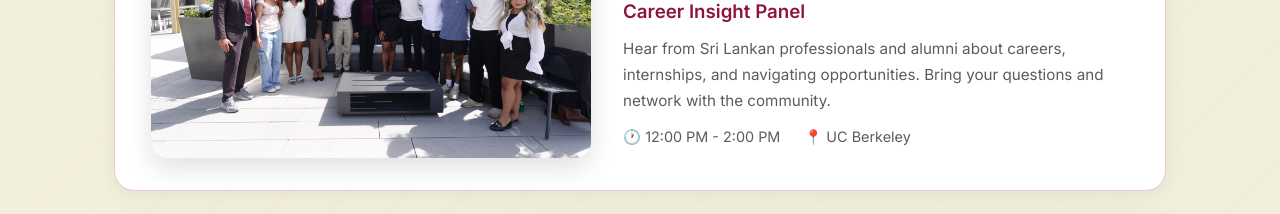
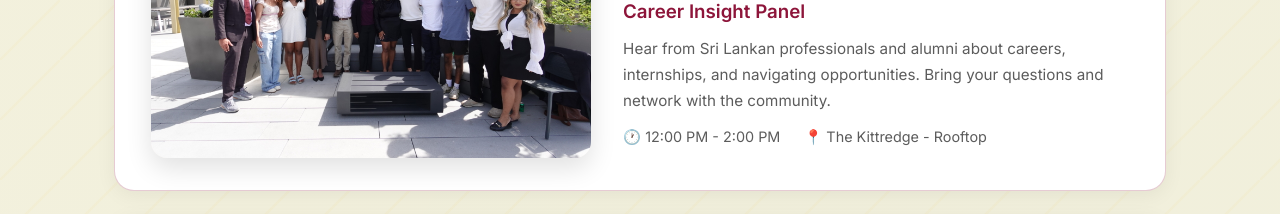
Before and after one commit to Santhusha-bit/SriLankansAtBerkeley, a React (Vite) app: page / in a window 1280 px wide. Shown: the part 6840-7054 px from the top of the page. Built offline with nearby package versions, Linux system fonts and the light colour scheme.

Commit message:
Events updated

```diff
--- a/src/pages/Home.jsx
+++ b/src/pages/Home.jsx
@@ -33,7 +33,7 @@ const events = [
     title: 'Career Insight Panel',
     date: 'Apr 4, 2026',
     time: '12:00 PM - 2:00 PM',
-    location: 'UC Berkeley',
+    location: 'The Kittredge - Rooftop',
     description: 'Hear from Sri Lankan professionals and alumni about careers, internships, and navigating opportunities. Bring your questions and network with the community.',
     type: 'Panel',
     flyer: flyerCareerPanel,
```
